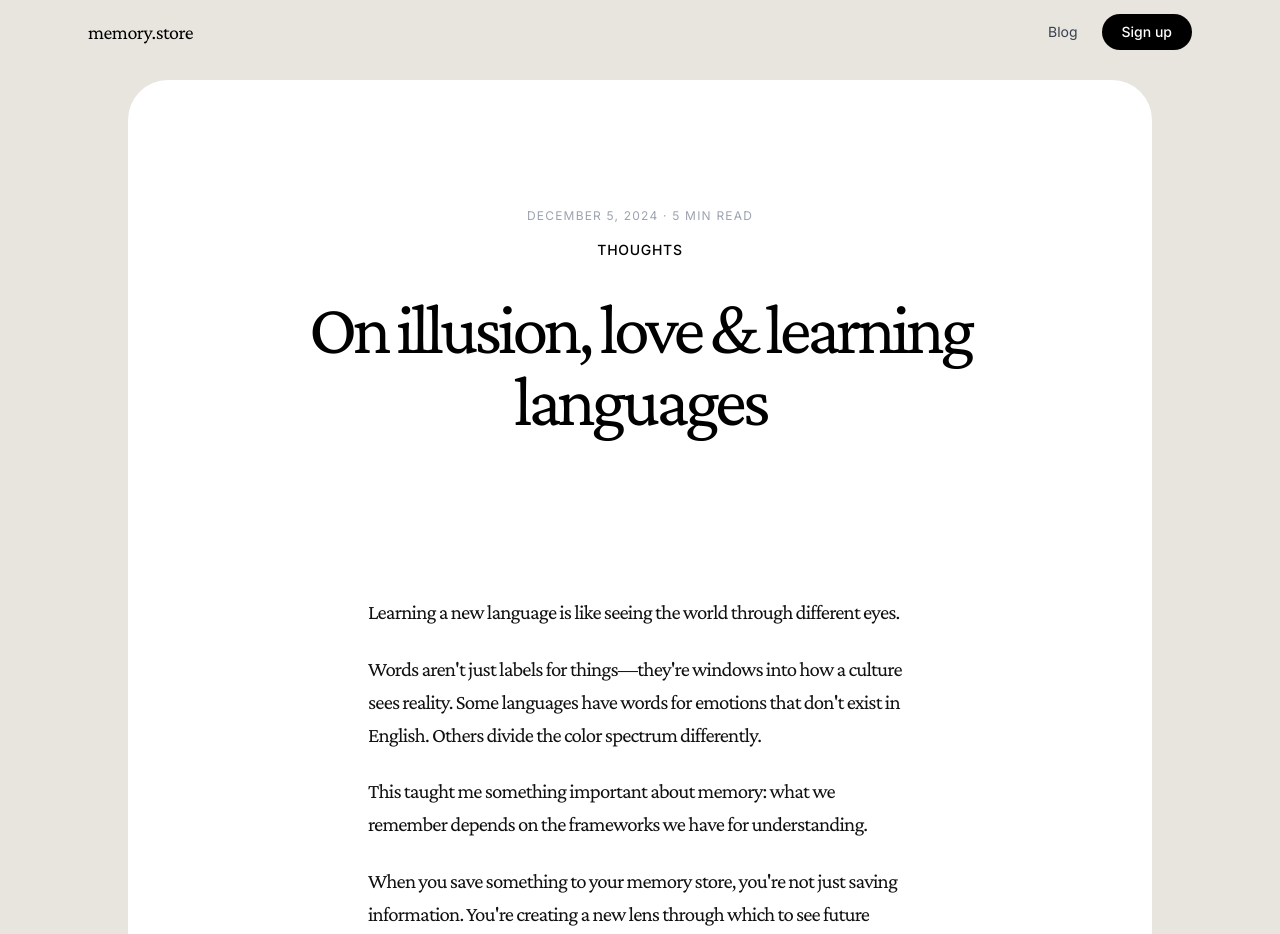
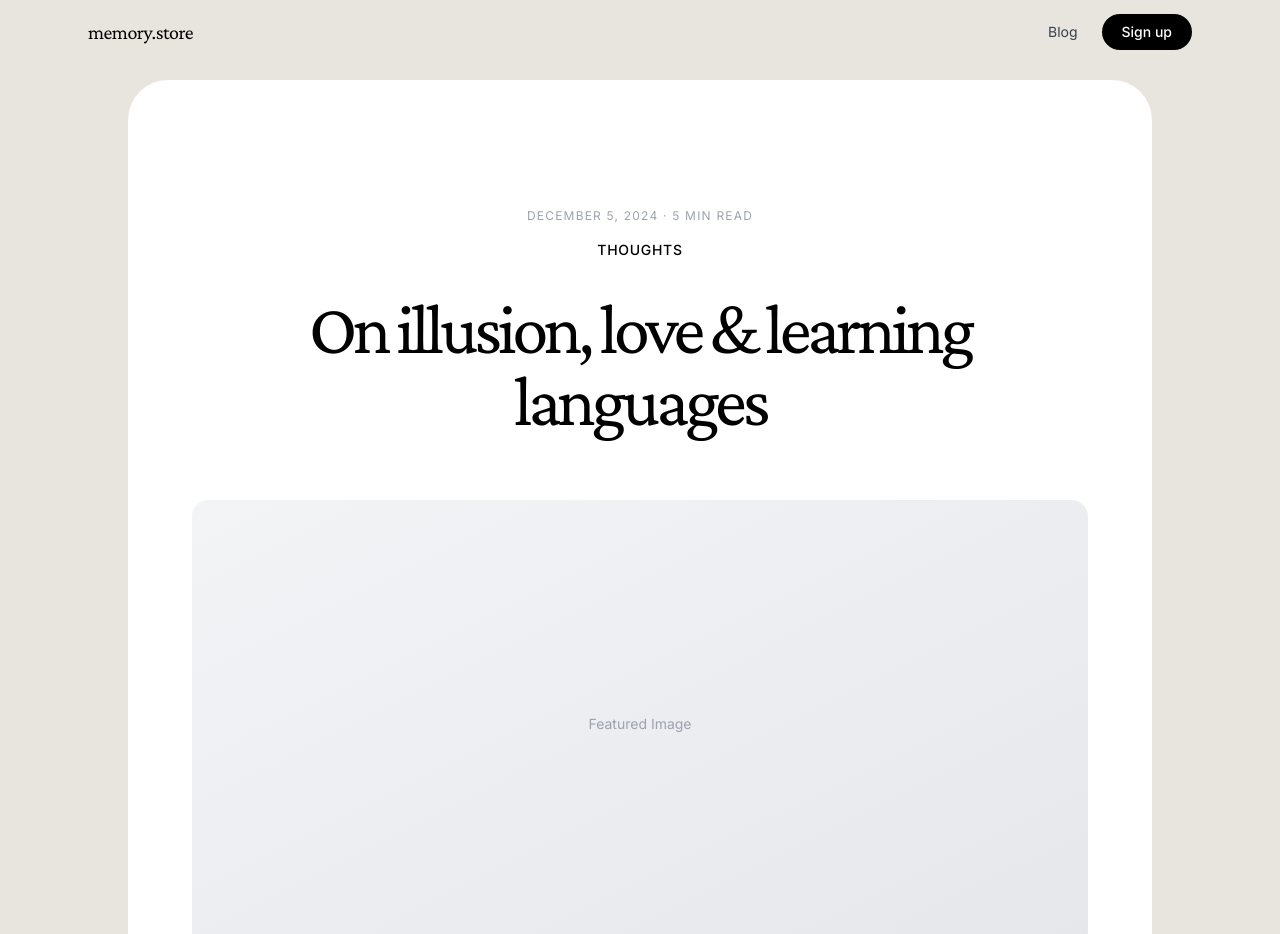
Before and after one commit to yagna2652/landingpage, a Next.js app: page /blog/illusion-love-languages in a window 1280 px wide. Shown: the top 934 px of the page. Built offline with nearby package versions, Linux system fonts and the light colour scheme; no server answers.

Commit message:
Add featured image placeholder below blog title

```diff
--- a/src/app/blog/[slug]/page.tsx
+++ b/src/app/blog/[slug]/page.tsx
@@ -173,17 +173,21 @@ export default async function BlogPostPage({
           </header>
 
           {/* Featured Image */}
-          {post.mainImage && (
-            <div className="px-8 md:px-16">
-              <div className="overflow-hidden rounded-2xl">
+          <div className="px-8 md:px-16">
+            <div className="aspect-[2/1] overflow-hidden rounded-2xl bg-gray-100">
+              {post.mainImage ? (
                 <img
                   src={urlFor(post.mainImage).width(1200).url()}
                   alt={post.title}
-                  className="w-full"
+                  className="h-full w-full object-cover"
                 />
-              </div>
+              ) : (
+                <div className="flex h-full w-full items-center justify-center bg-gradient-to-br from-gray-100 to-gray-200">
+                  <span className="text-sm text-gray-400">Featured Image</span>
+                </div>
+              )}
             </div>
-          )}
+          </div>
 
           {/* Content - Tufte-inspired typography */}
           <div className="px-6 py-16 md:px-8 md:py-24">
```
